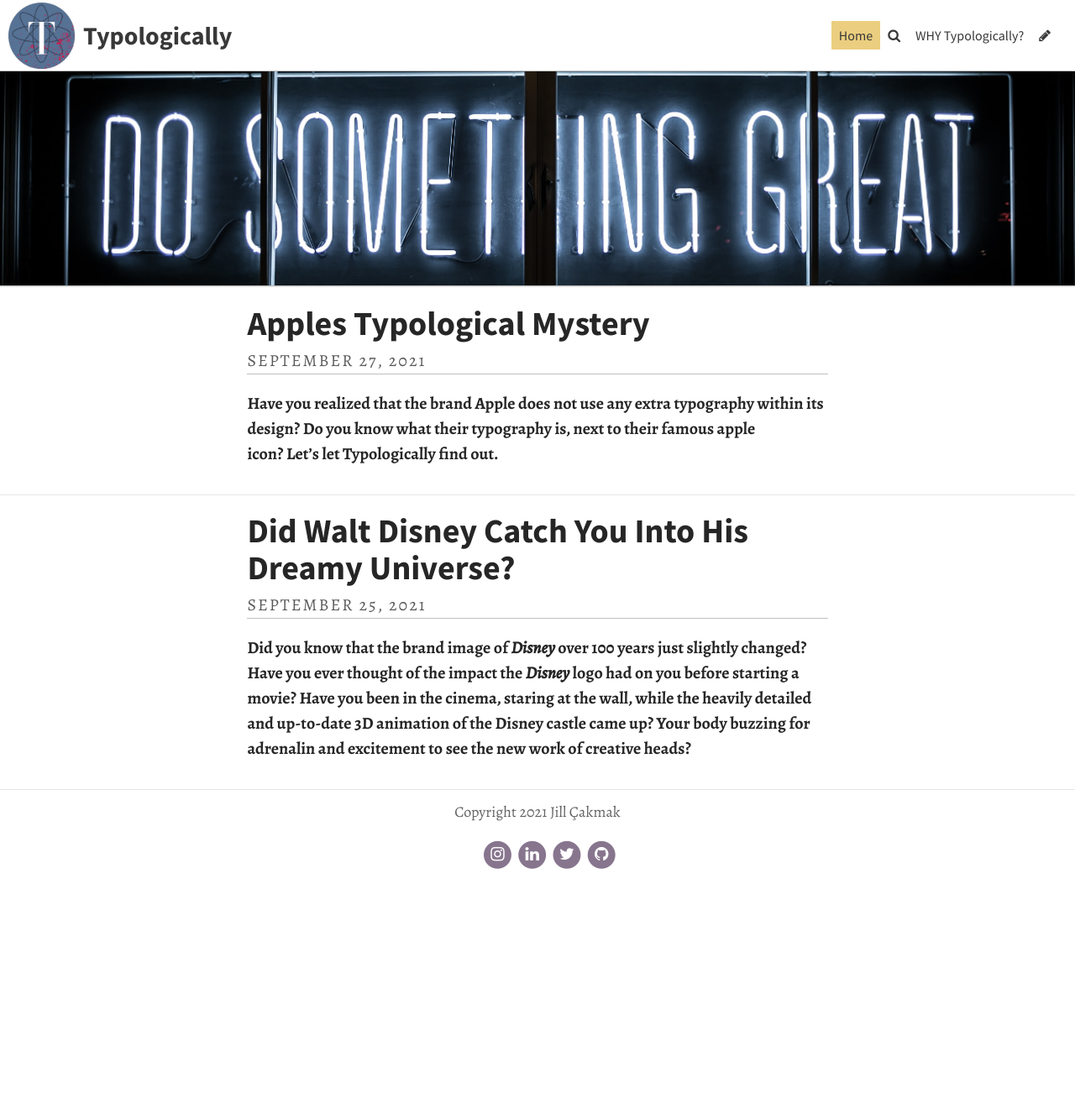
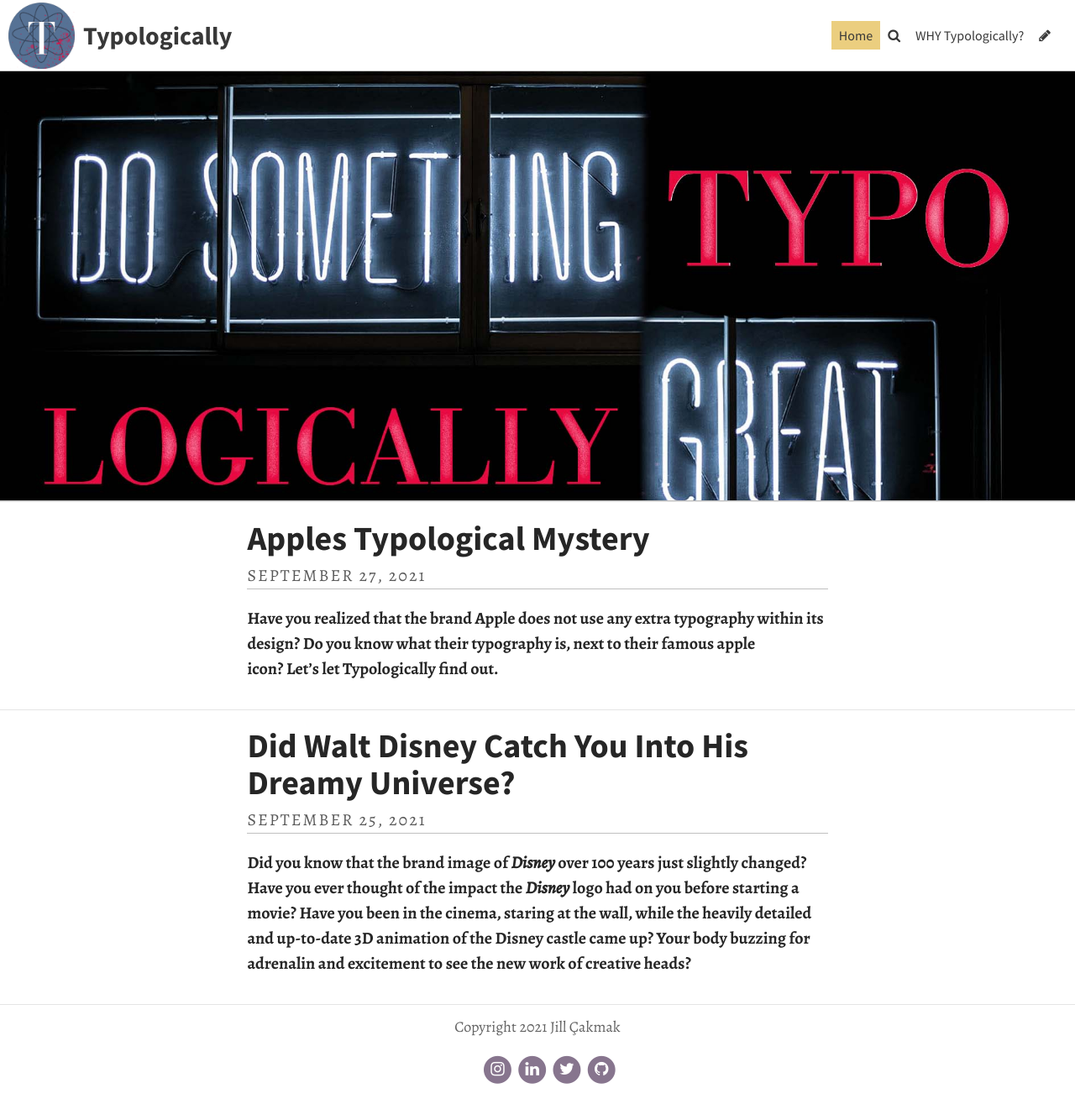
Before and after one commit to JillCakmak/Cakmak, a Jekyll site: the page built from index.html, in a window 1280 px wide. Shown: the whole page at 84% size. Built offline with Jekyll 4.4.1, drawn with Linux system fonts in a browser that asks for light colours; some web fonts are replaced; the list of posts is cut into pages by our own code; before the commit the page ends 1065 px from its top, so only the background shows below that.

Commit message:
Update Settings “general”

```diff
--- a/_data/settings.yml
+++ b/_data/settings.yml
@@ -1,10 +1,10 @@
 title: Typologically
 description: A website about Typo Art and logic
 footer_text: Copyright 2021 Jill Çakmak
-header_feature_image: ../uploads/clark-tibbs-oqstl2l5oxi-unsplash.jpg
+header_feature_image: ../uploads/typologically.jpg
 header_text: ""
 header_text_color: "#ffffff"
-bannerheight: 20vmax
+bannerheight: 40vmax
 navbarheight: 85px
 logo: ../uploads/typologicallysplash.png
 favicon: ../uploads/typologicallysplash.png
```
Also changed, not shown: uploads/typologically.jpg (added), 1 other file.
